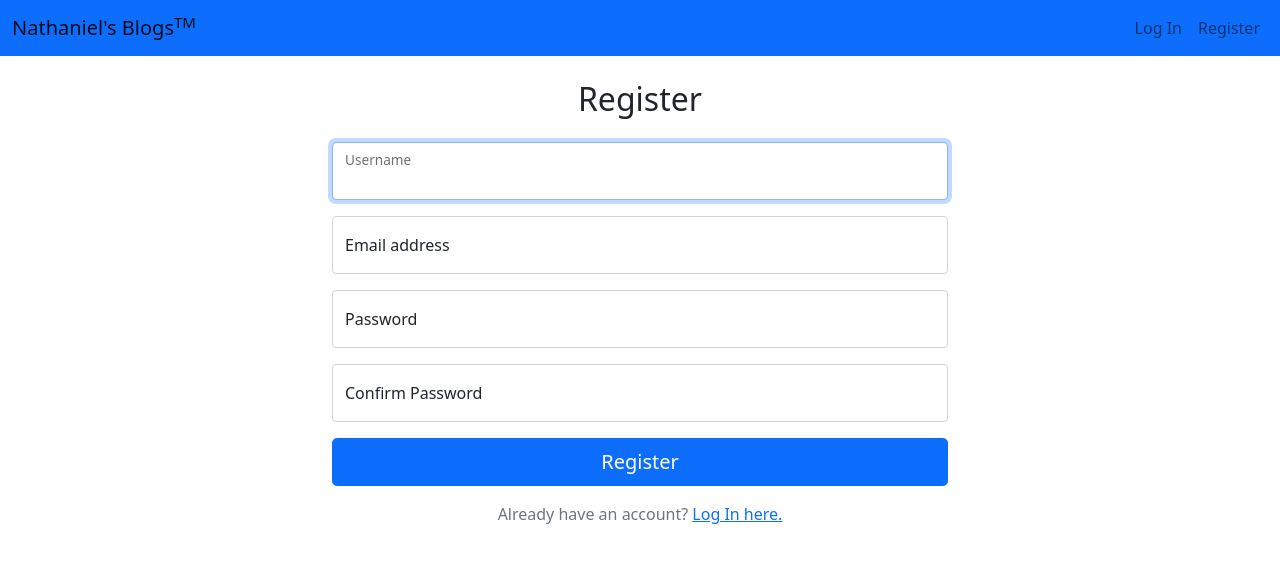
After one commit to nathanieladiah/blogs, a Django app: page /auth/register in a window 1280 px wide. The commit adds this page. Shown: the top 563 px of the page. Run offline with Django 3.2, Linux system fonts and the light colour scheme.

Commit message:
Create register view
Created templates, views, and url pattern to display a register page and
add new user to database when form is submitted.

```diff
--- /dev/null
+++ b/authapp/templates/authapp/layout.html
@@ -0,0 +1,70 @@
+{% load static %}
+
+<!DOCTYPE html>
+
+<html lang="en">
+    <head>
+
+        <meta charset="utf-8">
+        <meta name="viewport" content="width=device-width, initial-scale=1">
+        <title>{% block title %}{% endblock %}</title>
+
+        <!-- Bootstrap link -->
+        <link
+         href="https://cdn.jsdelivr.net/npm/bootstrap@5.0.1/dist/css/bootstrap.min.css"
+         rel="stylesheet"
+         integrity="sha384-+0n0xVW2eSR5OomGNYDnhzAbDsOXxcvSN1TPprVMTNDbiYZCxYbOOl7+AMvyTG2x"
+         crossorigin="anonymous">
+
+         <!-- Fontawesome -->
+        <link
+        rel="stylesheet"
+        href="https://use.fontawesome.com/releases/v5.15.3/css/all.css"
+        integrity="sha384-SZXxX4whJ79/gErwcOYf+zWLeJdY/qpuqC4cAa9rOGUstPomtqpuNWT9wdPEn2fk"
+        crossorigin="anonymous">
+
+        <!-- Link to external css here -->
+        <!-- <link href="{% static 'network/styles.css' %}" rel="stylesheet"> -->
+        {% block script %}
+        {% endblock %}
+
+    </head>
+
+    <body>
+        <header>
+            <nav class="navbar navbar-expand-md navbar-light bg-primary">
+                <div class="container-fluid">
+                    <a class="navbar-brand" href="#">Nathaniel's Blogs<sup>TM</sup></a>
+                    <ul class="navbar-nav mr-auto">
+                        {% if user.is_authenticated %}
+                            <li class="nav-item">
+                                <a class="nav-link" href="#"><strong>{{ user.username }}</strong></a>
+                            </li>
+                        {% endif %}
+                        {% if user.is_authenticated %}
+                            <li class="nav-item">
+                                <a class="nav-link" href="#">Log Out</a>
+                            </li>
+                        {% else %}
+                            <li class="nav-item">
+                                <a class="nav-link" href="#">Log In</a>
+                            </li>
+                            <li class="nav-item">
+                                <a class="nav-link" href="{% url 'register' %}">Register</a>
+                            </li>
+                        {% endif %}
+                    </ul>
+
+                </div>
+            </nav>
+        </header>
+
+        <main>
+            {% block body %}{% endblock %}
+        </main>
+        <script
+        src="https://cdn.jsdelivr.net/npm/bootstrap@5.0.1/dist/js/bootstrap.bundle.min.js"
+        integrity="sha384-gtEjrD/SeCtmISkJkNUaaKMoLD0//ElJ19smozuHV6z3Iehds+3Ulb9Bn9Plx0x4"
+        crossorigin="anonymous"></script>
+    </body>
+</html>
--- /dev/null
+++ b/authapp/templates/authapp/register.html
@@ -0,0 +1,38 @@
+{% extends "authapp/layout.html" %}
+
+{% block title %}Register{% endblock %}
+
+{% block body %}
+    <div class="container w-50 text-center">
+
+        <h2 class="my-4">Register</h2>
+
+        {% if message %}
+            <div>{{ message }}</div>
+        {% endif %}
+
+        <form action="{% url 'register' %}" method="post">
+            {% csrf_token %}
+            <div class="form-floating mb-3">
+                <input class="form-control" id="username_input" autofocus type="text" name="username" autocomplete="off" placeholder="Username">
+                <label for="username_input">Username</label>
+            </div>
+            <div class="form-floating mb-3">
+                <input class="form-control" id="email_input" type="email" name="email" autocomplete="off" placeholder="Email Address">
+                <label for="email_input">Email address</label>
+            </div>
+            <div class="form-floating mb-3">
+                <input class="form-control" id="password_input" type="password" name="password" placeholder="Password">
+                <label for="password_input">Password</label>
+            </div>
+            <div class="form-floating mb-3">
+                <input class="form-control" id="password_confirm" type="password" name="confirmation" placeholder="Confirm Password">
+                <label for="password_confirm">Confirm Password</label>
+            </div>
+            <button class="w-100 btn btn-lg btn-primary" type="submit">Register </button>
+        </form>
+
+        <p class="mt-3 mb-3 text-muted">Already have an account? <a href="#">Log In here.</a></p>
+
+    </div>
+{% endblock %}
--- /dev/null
+++ b/authapp/urls.py
@@ -0,0 +1,6 @@
+from django.urls import path
+from . import views
+
+urlpatterns = [
+	path("register", views.register, name="register"),
+]
--- a/authapp/views.py
+++ b/authapp/views.py
@@ -1,3 +1,34 @@
 from django.shortcuts import render
+from django.contrib.auth import authenticate, login, logout
+from django.contrib.auth.decorators import login_required
+from django.db import IntegrityError
+from django.http import HttpResponseRedirect
+from django.urls import reverse
+from django.contrib.auth.models import User
 
 # Create your views here.
+def register(request):
+	if request.method == "POST":
+		username = request.POST['username']
+		email = request.POST['email']
+
+		# Ensure password matches confirmation
+		password = request.POST['password']
+		confirmation = request.POST['confirmation']
+		if password != confirmation:
+			return render(request, "authapp/register.html", {
+				"message": "Passwords must match."
+			})
+
+		# Attempt to create new user
+		try:
+			user = User.objects.create_user(username, email, password)
+			user.save()
+		except IntegrityError:
+			return render(request, "authapp/register.html", {
+				"message": "Username already taken."
+			})
+		login(request, user)
+		return HttpResponseRedirect(reverse('index'))
+	else:
+		return render(request, "authapp/register.html")
--- a/book_blog/templates/book_blog/layout.html
+++ b/book_blog/templates/book_blog/layout.html
@@ -57,8 +57,9 @@
 							{% if user.is_superuser %}
 								<li class="nav-item"><a class="nav-link px-lg-3 py-3 py-lg-4" href="{% url 'new_post' %}">New Post</a></li>
 							{% endif %}
+							<li class="nav-item"><a class="nav-link px-lg-3 py-3 py-lg-4" href="#">Log out</a></li>
 						{% else %}
-							<li class="nav-item"><a class="nav-link px-lg-3 py-3 py-lg-4" href="#">Register</a></li>
+							<li class="nav-item"><a class="nav-link px-lg-3 py-3 py-lg-4" href="{% url 'register' %}">Register</a></li>
 							<li class="nav-item"><a class="nav-link px-lg-3 py-3 py-lg-4" href="#">Log in</a></li>
 						{% endif %}
 					</ul>
--- a/myblog/settings.py
+++ b/myblog/settings.py
@@ -37,8 +37,10 @@ INSTALLED_APPS = [
     'django.contrib.sessions',
     'django.contrib.messages',
     'django.contrib.staticfiles',
+    # My apps
     'myblog',
     'book_blog',
+    'authapp',
 ]
 
 MIDDLEWARE = [
--- a/myblog/urls.py
+++ b/myblog/urls.py
@@ -18,5 +18,6 @@ from django.urls import include, path
 
 urlpatterns = [
     path('admin/', admin.site.urls),
-    path("", include("book_blog.urls")),
+    path('book/', include("book_blog.urls")),
+    path('auth/', include("authapp.urls")),
 ]
```
